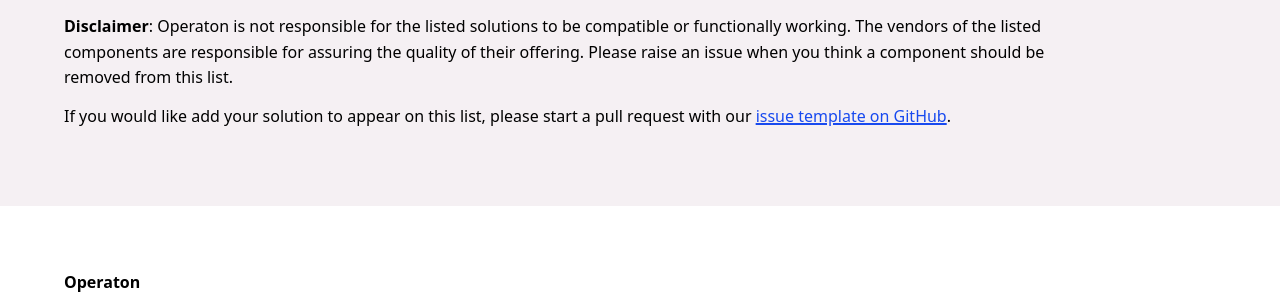
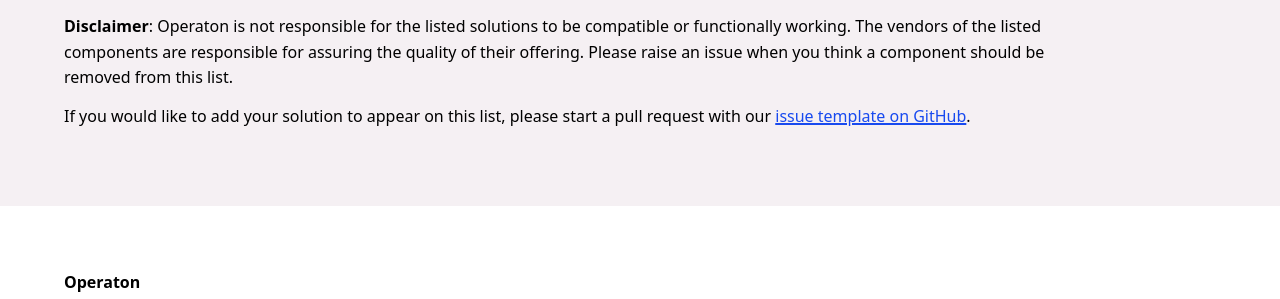
Before and after one commit to operaton/operaton.org, a Jekyll site: the page built from hub.html, in a window 1280 px wide. Shown: the part 522-821 px from the top of the page. Built offline with Jekyll 4.4.1, drawn with Linux system fonts in a browser that asks for light colours.

Commit message:
Apply suggestions from code review
Co-authored-by: Copilot <175728472+Copilot@users.noreply.github.com>

```diff
--- a/hub.html
+++ b/hub.html
@@ -11,7 +11,7 @@ title: Hub
 </header>
 
 {% assign types = "Solution|Plugin|Add-on|Tool" | split: "|" %}
-{% assign licenses = "Commercial|AGPL|Apache 2.0|BSD|EPL 2.0|LPGPL|GPL|MIT|Other Open Source" | split: "|" %}
+{% assign licenses = "Commercial|AGPL|Apache 2.0|BSD|EPL 2.0|LGPL|GPL|MIT|Other Open Source" | split: "|" %}
 
 <div class="wrapper">
 
@@ -93,7 +93,7 @@ title: Hub
   Please raise an issue when you think a component should be removed from this list.
 </p>
 
-<p class="content">If you would like add your solution to appear on this list, please start a pull request with our <a href="https://github.com/operaton/operaton.org/issues/new?template=request-hub-entry.md">issue template on GitHub</a>. </p>
+<p class="content">If you would like to add your solution to appear on this list, please start a pull request with our <a href="https://github.com/operaton/operaton.org/issues/new?template=request-hub-entry.md">issue template on GitHub</a>. </p>
 
 
 <script>
```
Also changed, not shown: .github/ISSUE_TEMPLATE/request-hub-entry.md.
